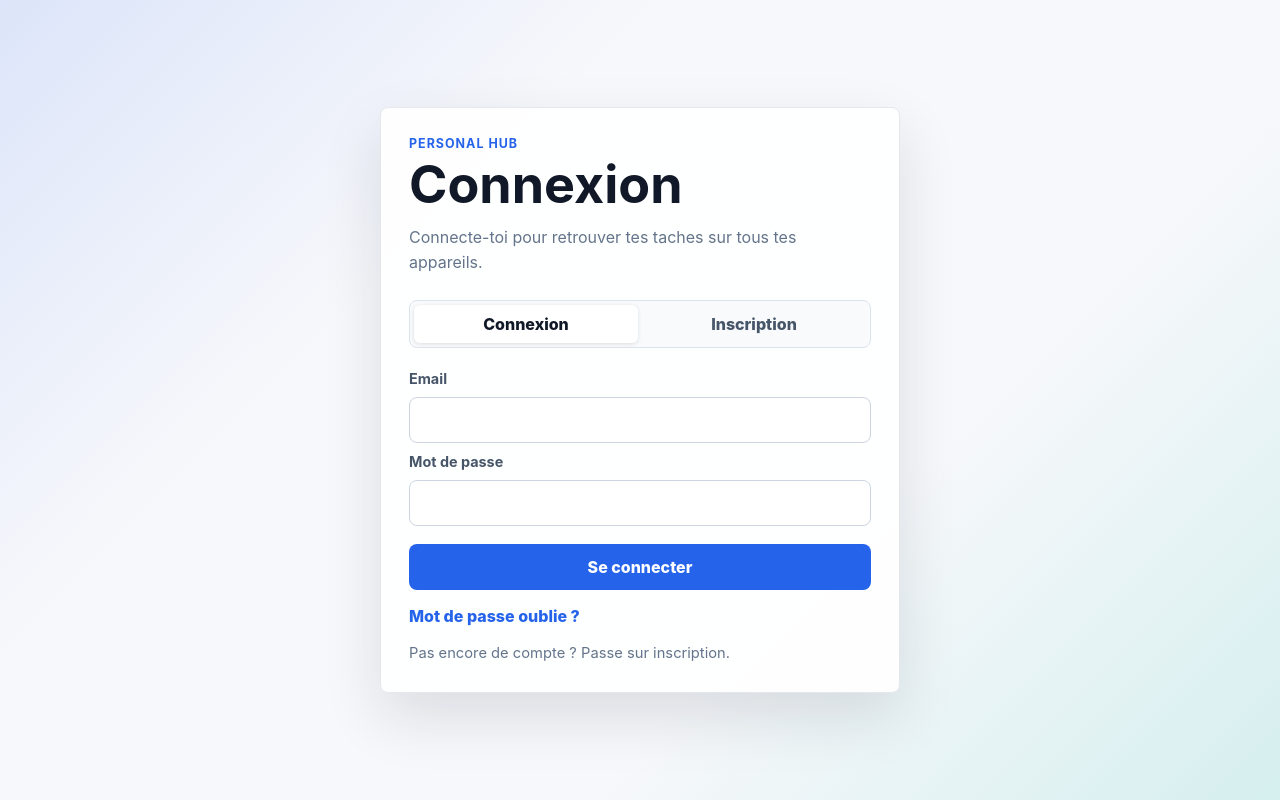
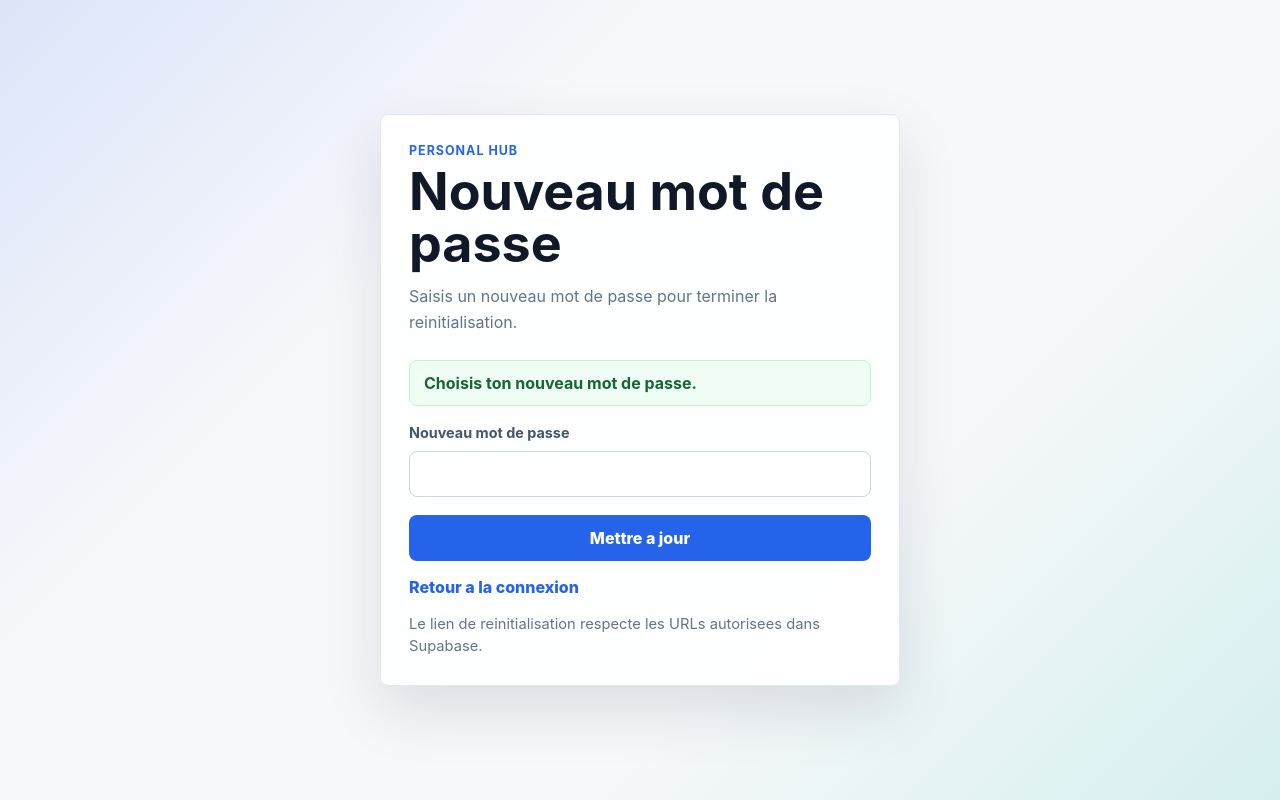
Before and after one commit to dom971/TodoList, an Angular app: page /auth/reset-password in a window 1280 px wide. Before the commit this address led to /auth. Built offline with nearby package versions, Linux system fonts and the light colour scheme.

Commit message:
Redirect to auth after sign out

```diff
--- a/src/app/app.routes.ts
+++ b/src/app/app.routes.ts
@@ -11,6 +11,10 @@ export const routes: Routes = [
     path: 'auth',
     component: AuthPageComponent,
     canActivate: [guestGuard],
+  },
+  {
+    path: 'auth/reset-password',
+    component: AuthPageComponent,
   },
   {
     path: 'app',
--- a/src/app/auth/auth-page.component.ts
+++ b/src/app/auth/auth-page.component.ts
@@ -1,6 +1,7 @@
-import { Component } from '@angular/core';
+import { Component, OnInit, inject } from '@angular/core';
 
 import { AuthPanelComponent } from './auth-panel.component';
+import { AuthService } from '../core/auth.service';
 
 @Component({
   selector: 'app-auth-page',
@@ -45,4 +46,13 @@ import { AuthPanelComponent } from './auth-panel.component';
     }
   `,
 })
-export class AuthPageComponent {}
+export class AuthPageComponent implements OnInit {
+  private readonly auth = inject(AuthService);
+
+  ngOnInit(): void {
+    if (window.location.pathname.includes('/auth/reset-password')) {
+      this.auth.switchMode('update-password');
+      this.auth.statusMessage.set('Choisis ton nouveau mot de passe.');
+    }
+  }
+}
--- a/src/app/core/auth.service.ts
+++ b/src/app/core/auth.service.ts
@@ -89,7 +89,7 @@ export class AuthService {
     this.statusMessage.set('');
 
     const { error } = await this.supabase.auth.resetPasswordForEmail(email, {
-      redirectTo: window.location.origin,
+      redirectTo: `${window.location.origin}/auth/reset-password`,
     });
 
     this.isSubmitting.set(false);
```
